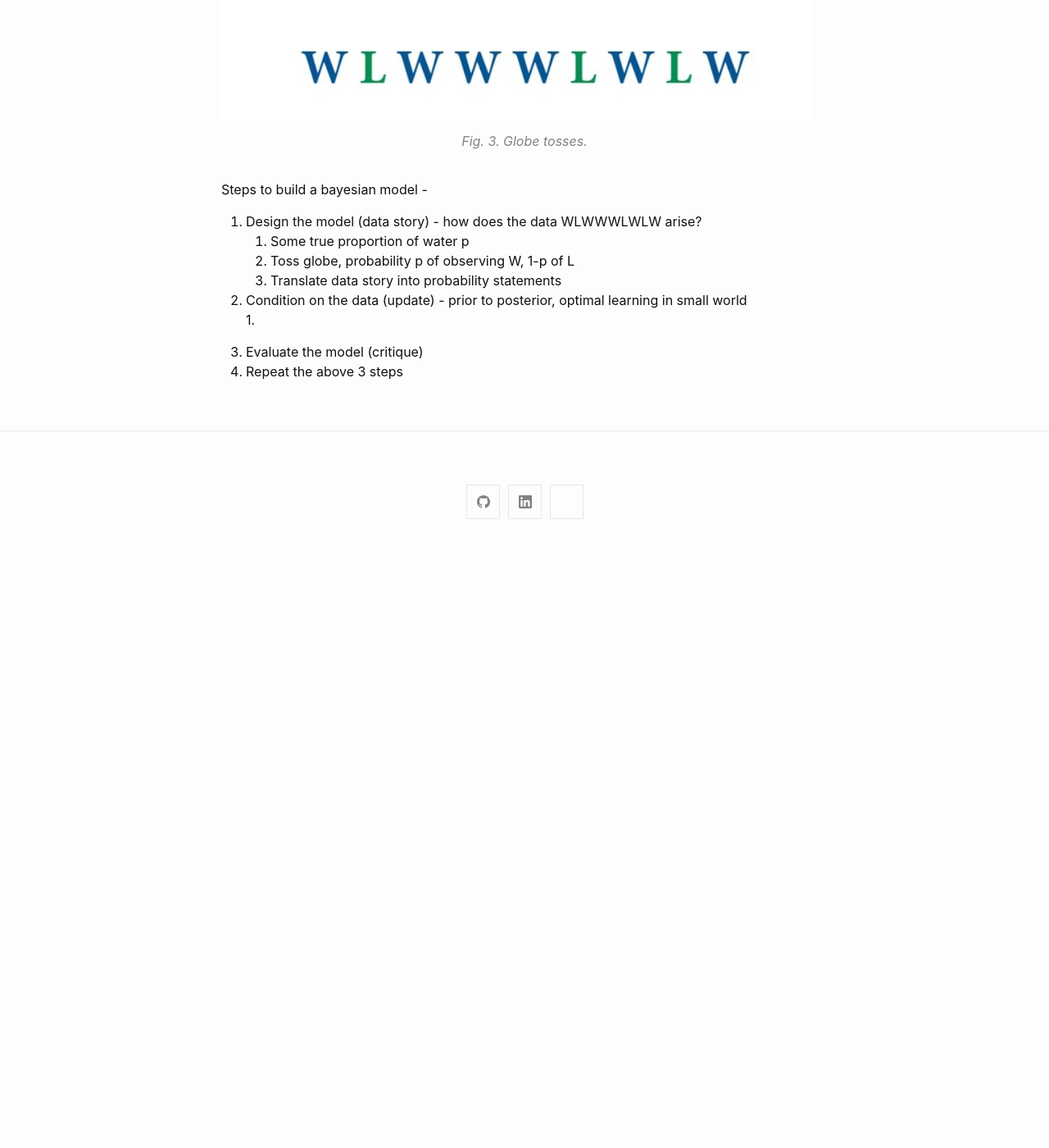
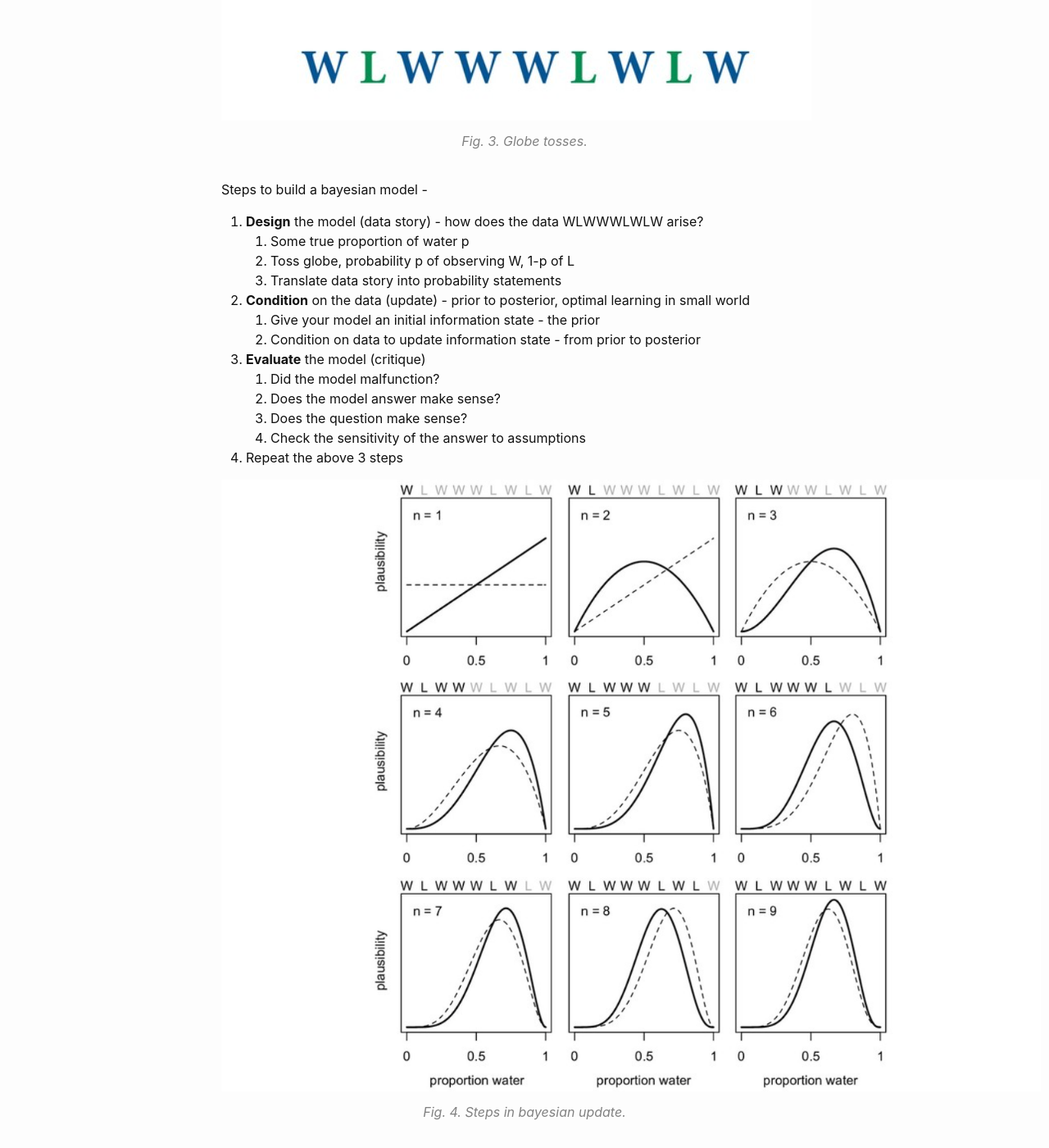
Before and after one commit to nitinrawatiitd/nitinrawatiitd.github.io, a Jekyll site: the page built from docs/_posts/2021-04-10-Bayesian-Statistics-1:-Introduction.md, in a window 1280 px wide and 1400 px high, scrolled down 2959 px. Shown: the whole window at 82% size. Built offline with Jekyll 4.4.1, drawn with Linux system fonts in a browser that asks for light colours; before the commit the page ends 3627 px from its top, so only the background shows below that.

Commit message:
Edits to bayesian statistics page and create other pages

```diff
--- a/docs/_posts/2021-04-10-Bayesian-Statistics-1:-Introduction.md
+++ b/docs/_posts/2021-04-10-Bayesian-Statistics-1:-Introduction.md
@@ -36,12 +36,21 @@ Consider this example. You are given a light balloon globe that you can toss aro
 
 
 Steps to build a bayesian model -
-1. Design the model (data story) - how does the data WLWWWLWLW arise?
+1. **Design** the model (data story) - how does the data WLWWWLWLW arise?
    1. Some true proportion of water p
    2. Toss globe, probability p of observing W, 1-p of L
    3. Translate data story into probability statements
-2. Condition on the data (update) - prior to posterior, optimal learning in small world
-  1.
+2. **Condition** on the data (update) - prior to posterior, optimal learning in small world
+   1. Give your model an initial information state - the prior
+   2. Condition on data to update information state - from prior to posterior
+3. **Evaluate** the model (critique)
+   1. Did the model malfunction?
+   2. Does the model answer make sense?
+   3. Does the question make sense?
+   4. Check the sensitivity of the answer to assumptions
+4. Repeat the above 3 steps
 
-3. Evaluate the model (critique)
-4. Repeat the above 3 steps
+![Steps in bayesian update]({{ '/assets/pics/bayesian-statistics/Bayesian_model_steps.png' | relative_url }})
+{: style="width: 70%;" class="left"}
+*Fig. 4. Steps in bayesian update.*
+{:.image-caption}
```
Also changed, not shown: docs/_posts/2021-04-12-Bayesian-Statistics-:-2:-Design-Bayesian-model.md (added, +9 -0 lines), docs/_posts/2021-04-12-Bayesian-Statistics-:-3:-Priors.md (added, +6 -0 lines), docs/_posts/2021-04-12-Bayesian-Statistics-:-4:-Updating.md (added, +11 -0 lines), docs/assets/pics/bayesian-statistics/Bayesian_model_steps.png (added).
